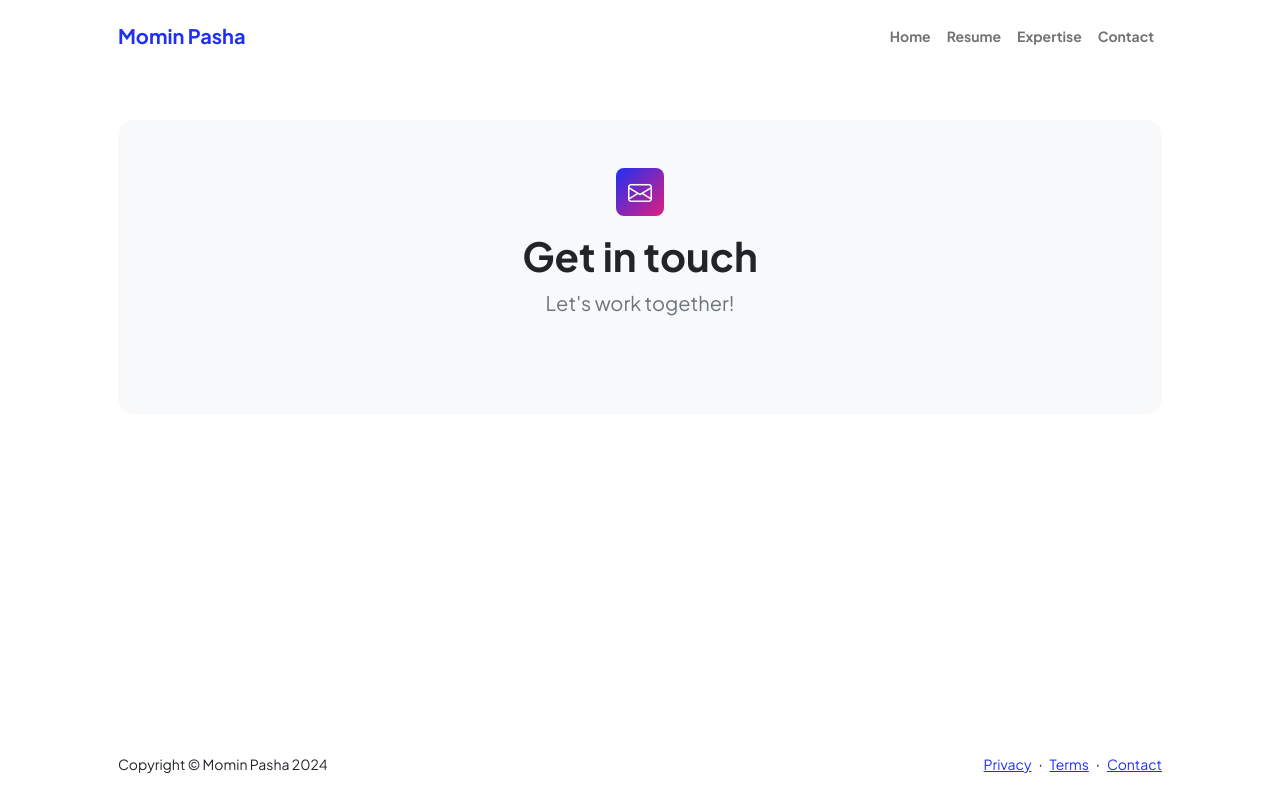
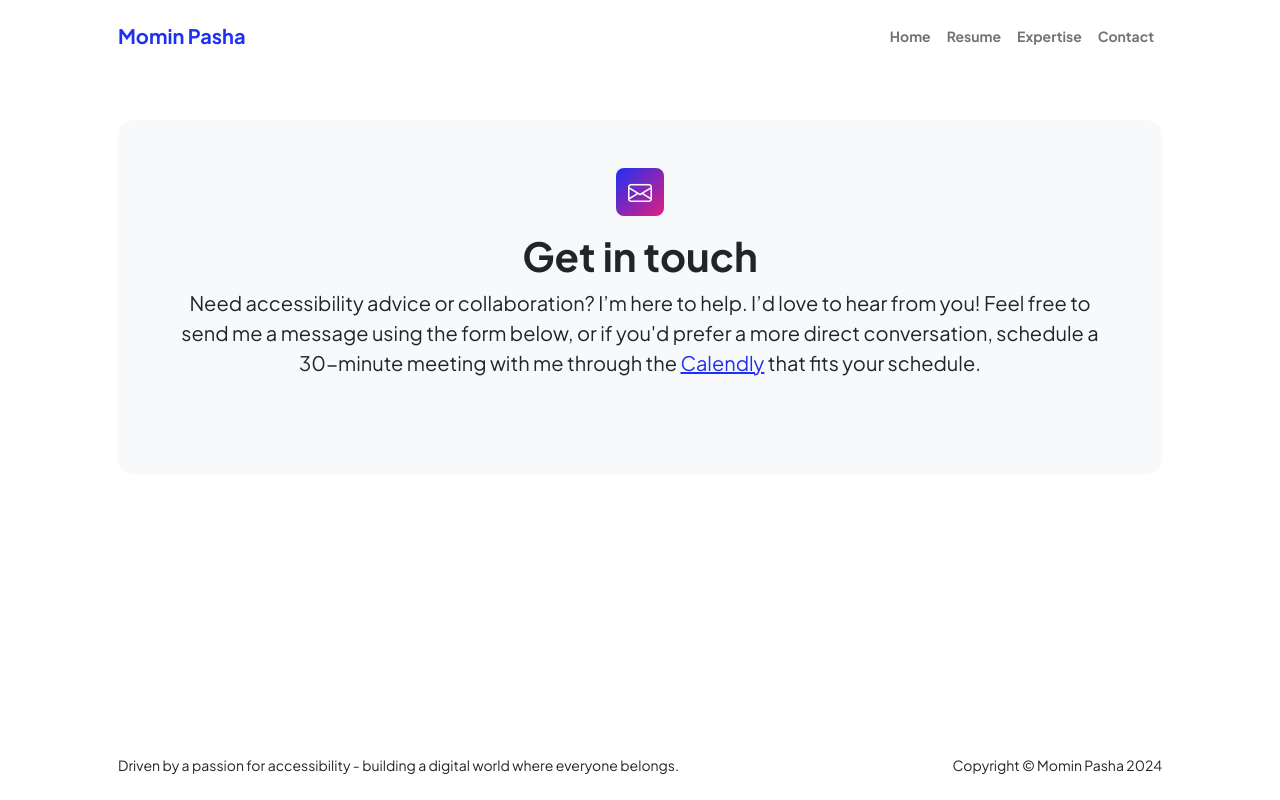
Before and after one commit to mominpasha/mominpasha, a plain HTML site: page contact.html in a window 1280 px wide. Drawn offline with nearby package versions, Linux system fonts and the light colour scheme.

Commit message:
Multiple edits

```diff
--- a/contact.html
+++ b/contact.html
@@ -42,7 +42,8 @@
                         <div class="text-center mb-5">
                             <div class="feature bg-primary bg-gradient-primary-to-secondary text-white rounded-3 mb-3"><i class="bi bi-envelope"></i></div>
                             <h1 class="fw-bolder">Get in touch</h1>
-                            <p class="lead fw-normal text-muted mb-0">Let's work together!</p>
+                            <p class="lead fw-normal text-dark mb-0">Need accessibility advice or collaboration? I’m here to help.
+                                I’d love to hear from you! Feel free to send me a message using the form below, or if you'd prefer a more direct conversation, schedule a 30-minute meeting with me through the <a href="https://calendly.com/mominpasha-cs/30min">Calendly</a> that fits your schedule.</p>
                         </div>
                         <div class="row gx-5 justify-content-center">
                             <div class="col-lg-8 col-xl-6">
@@ -58,14 +59,8 @@
         <footer class="bg-white py-4 mt-auto">
             <div class="container px-5">
                 <div class="row align-items-center justify-content-between flex-column flex-sm-row">
+                    <div class="col-auto"><div class="small m-0">Driven by a passion for accessibility - building a digital world where everyone belongs.</div></div>
                     <div class="col-auto"><div class="small m-0">Copyright &copy; Momin Pasha 2024</div></div>
-                    <div class="col-auto">
-                        <a class="small" href="#!">Privacy</a>
-                        <span class="mx-1">&middot;</span>
-                        <a class="small" href="#!">Terms</a>
-                        <span class="mx-1">&middot;</span>
-                        <a class="small" href="#!">Contact</a>
-                    </div>
                 </div>
             </div>
         </footer>
```
Also changed, not shown: expertise.html (+2 -8 lines), index.html (+1 -7 lines), resume.html (+1 -7 lines), 1 other file.
